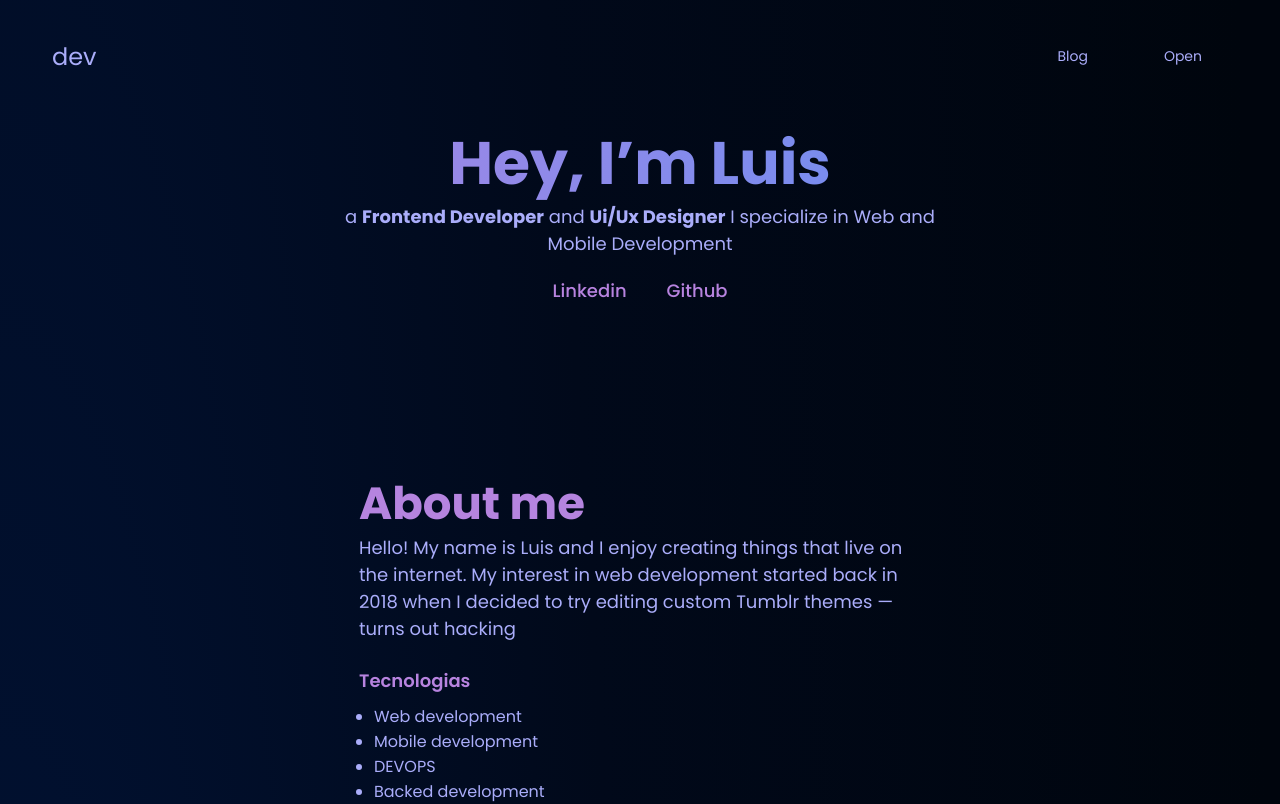
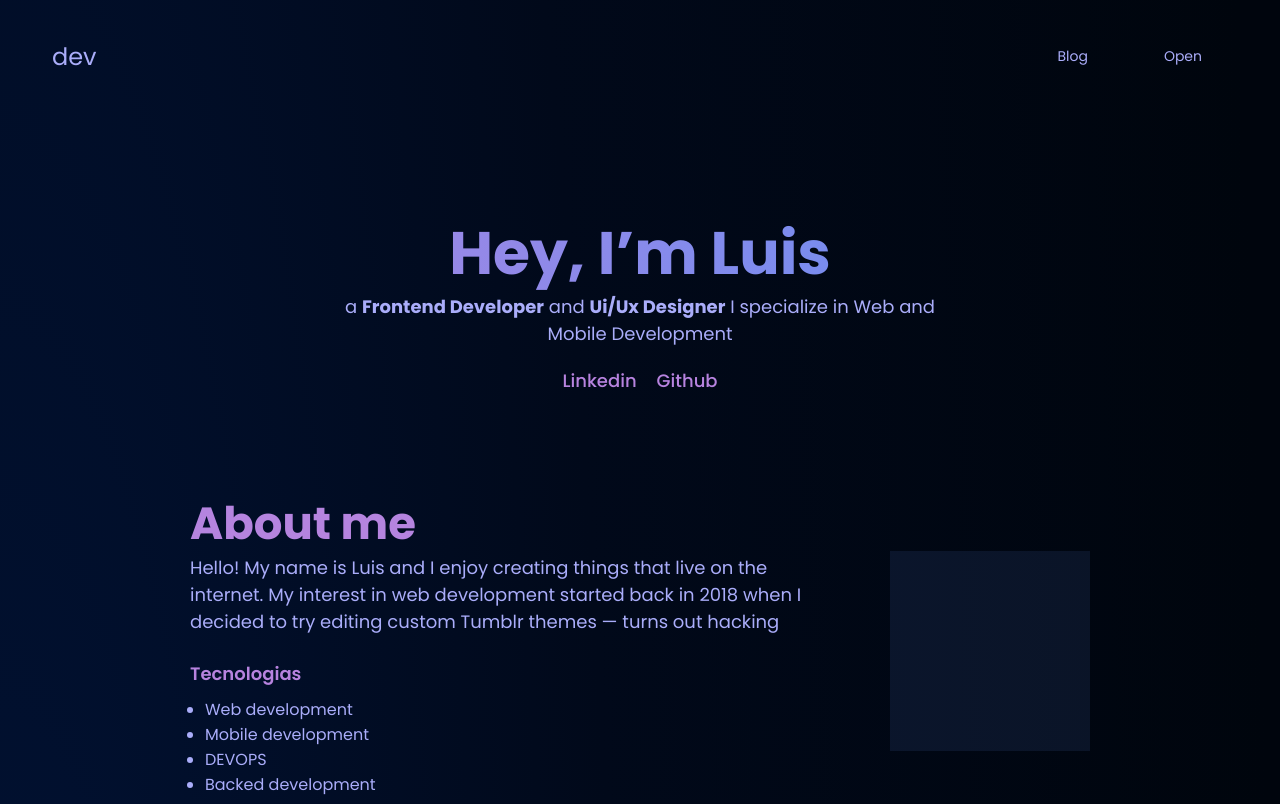
Before and after one commit to cutioluis/porfolio-nextjs, a Next.js app: page / in a window 1280 px wide. Shown: the top 804 px of the page. Built offline with nearby package versions, Linux system fonts and the light colour scheme.

Commit message:
FIX styled module add styled components

```diff
--- a/src/components/About/About.js
+++ b/src/components/About/About.js
@@ -1,10 +1,38 @@
-import styles from "./About.module.css";
-import Skills from '../Skills/Skills'
+import Skills from "../Skills/Skills";
+import styled from "styled-components";
+
+import {COLORS, SIZES } from "../../constants/";
+
+const Container = styled.div`
+  display: flex;
+  margin: ${SIZES.margin};
+  justify-content: center;
+  width: 100%;
+`;
+
+const AboutSection = styled.div`
+  width: ${SIZES.marginWidth}px;
+  display: flex;
+  flex-wrap: wrap;
+  align-items: center;
+  justify-content: space-between;
+`;
+
+const SectionAvatar = styled.div`
+  height: 200px;
+  width: 200px;
+  background-color: ${COLORS.lightBackground};
+`;
+
+const SectionInfo = styled.div `
+    max-width: 70%;
+`
 
 const About = () => {
   return (
-    <section className={styles.about}>
-      <div className={styles.aboutLeft}>
+    <Container>
+      <AboutSection>
+        <SectionInfo>
           <h2>About me</h2>
           <p>
             Hello! My name is Luis and I enjoy creating things that live on the
@@ -13,10 +41,10 @@ const About = () => {
           </p>
           <br />
           <Skills />
-      </div>
-      <div>
-      </div>
-    </section>
+        </SectionInfo>
+        <SectionAvatar></SectionAvatar>
+      </AboutSection>
+    </Container>
   );
 };
 
--- a/src/components/About/About.module.css
+++ /dev/null
@@ -1,23 +0,0 @@
-.about {
-    padding: 20px;
-    max-width: 900px;
-    margin:  100px auto;
-    display: flex;
-    justify-content: center;
-    flex-wrap: wrap;
-    align-items: center;
-}
-
-.aboutLeft {
-    padding: 20px;
-    max-width: 70%;
-}
-
-.about__img {
-    border-radius: 20px;
-}
-
-.about__meet {
-    font-weight: 600;
-    color: var(--luis-color-pink);
-}
--- a/src/components/Header/Header.js
+++ b/src/components/Header/Header.js
@@ -1,9 +1,9 @@
 import styled from "styled-components";
-import { COLORS } from "../../constants/";
+import { COLORS, SIZES } from "../../constants/";
 
 const ContainerHeader = styled.section`
   text-align: center;
-  padding: 10px;
+  margin: ${SIZES.marginHero};
 `;
 const Greeting = styled.h1``;
 
@@ -23,7 +23,7 @@ const SocialItem = styled.a`
   cursor: pointer;
   color: ${COLORS.linkColor};
   font-weight: 500;
-  margin: 0 20px;
+  margin: 0 10px;
 `;
 
 const Header = () => {
--- a/src/constants/index.js
+++ b/src/constants/index.js
@@ -1,48 +1,53 @@
 const FONTS = {
   Poopins: {
-      bold: 'Popins Bold',
-      extraBold: 'Plus Jakarta Sans ExtraBold',
-      extraLight: 'Plus Jakarta Sans ExtraLight',
-      italic: 'Plus Jakarta Sans Italic',
-      light: 'Plus Jakarta Sans Light',
-      medium: 'Plus Jakarta Sans Medium',
-      regular: 'Plus Jakarta Sans Regular',
+    bold: "Popins Bold",
+    extraBold: "Plus Jakarta Sans ExtraBold",
+    extraLight: "Plus Jakarta Sans ExtraLight",
+    italic: "Plus Jakarta Sans Italic",
+    light: "Plus Jakarta Sans Light",
+    medium: "Plus Jakarta Sans Medium",
+    regular: "Plus Jakarta Sans Regular",
   },
 };
 
 const COLORS = {
-    fontColor: '#F8F8F8',
-    headingColor: '#e7b996',
-    darkFontColor: '#E8E9E4',
-    background: '#1f2022',
-    background2: '#222323',
-    mediumFontColor: '#dee2e6',
-    lightFontColor: '#868e96',
-    lightBackground: 'rgba(96, 144, 245, 0.1);',
-    lightBackgroundHover: '#3b3b3e',
-    codeBackgroundColor: '#2e2e30',
-    border: '#404040',
-    linkColor: '#B783DF',
-    linkColorDarker: '#4a72a5',
-    linkHoverColor: '#e1a6f2',
-    navbarColor: '#1d1d1d',
-    blockquote: '#2a4661',
-    transparentText: '#AAADFA',
-    transparentBg: 'rgba(0, 0, 0, 0.2)',
-    lightTransparentBg: 'rgba(255, 255, 255, 0.05)',
-    borderColor: '#3b3b3b',
+  fontColor: "#F8F8F8",
+  headingColor: "#e7b996",
+  darkFontColor: "#E8E9E4",
+  background: "#1f2022",
+  background2: "#222323",
+  mediumFontColor: "#dee2e6",
+  lightFontColor: "#868e96",
+  lightBackground: "rgba(96, 144, 245, 0.1);",
+  lightBackgroundHover: "#3b3b3e",
+  codeBackgroundColor: "#2e2e30",
+  border: "#404040",
+  linkColor: "#B783DF",
+  linkColorDarker: "#4a72a5",
+  linkHoverColor: "#e1a6f2",
+  navbarColor: "#1d1d1d",
+  blockquote: "#2a4661",
+  transparentText: "#AAADFA",
+  transparentBg: "rgba(0, 0, 0, 0.2)",
+  lightTransparentBg: "rgba(255, 255, 255, 0.05)",
+  borderColor: "#3b3b3b",
 };
-
 
 const LINKS = {
   blog: {
-      url: '/blog',
-      title: 'Blog',
+    url: "/blog",
+    title: "Blog",
   },
   contact: {
-      url: '/open',
-      title: 'Open',
+    url: "/open",
+    title: "Open",
   },
 };
 
-  export { FONTS, COLORS, LINKS };
+const SIZES = {
+  marginHero: " 100px 0",
+  marginWidth: "900",
+  margin: "50px 0",
+};
+
+export { FONTS, COLORS, LINKS, SIZES };
```
Lines whose indentation alone changed are shown as unchanged.
